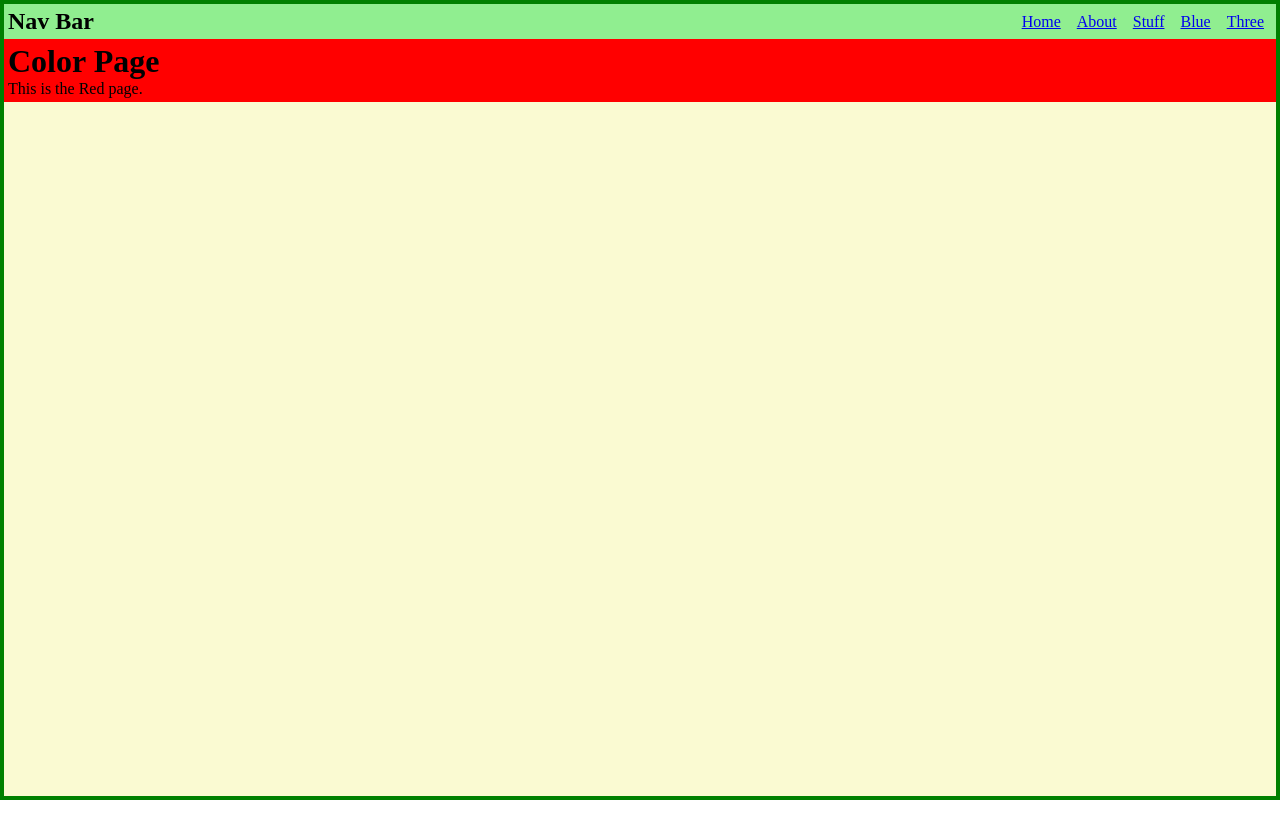
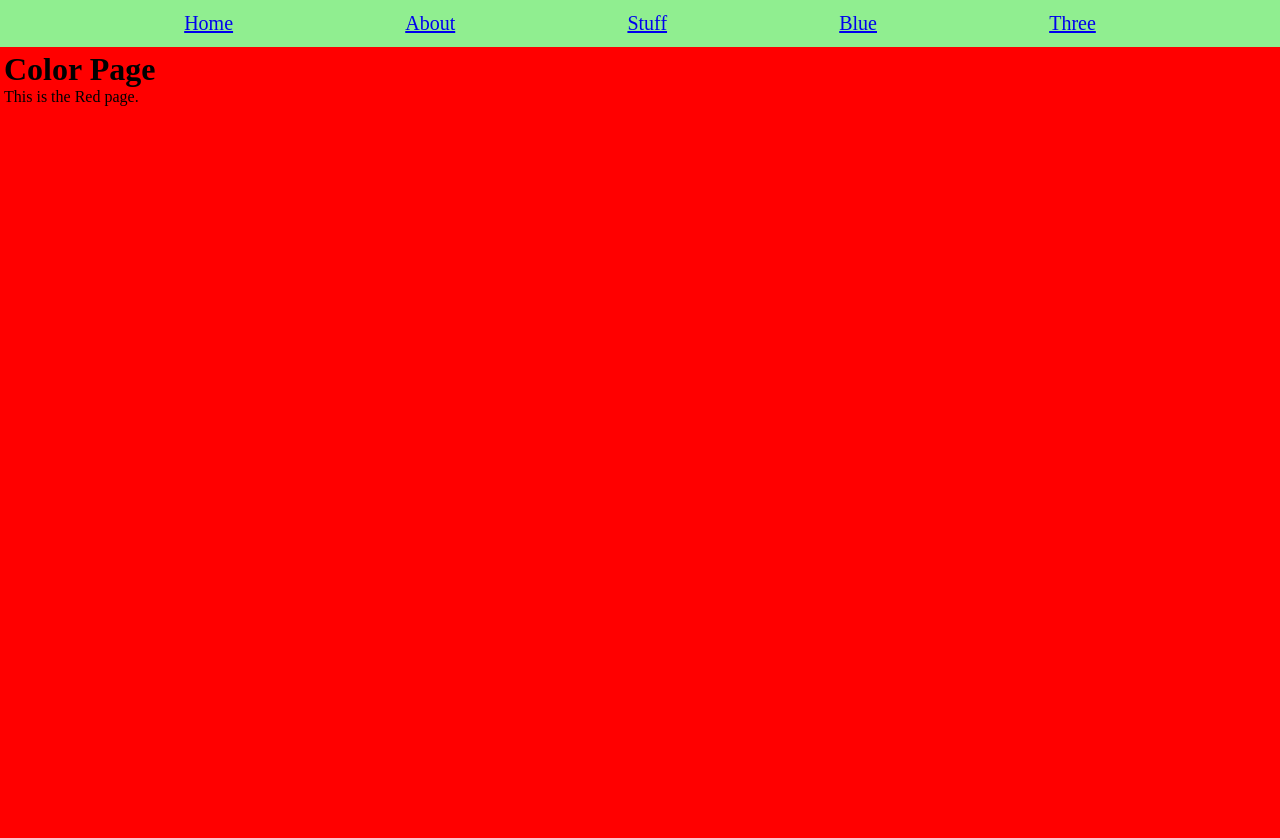
Before and after one commit to franco-ortega/demo-next-00-playground, a Next.js app: page /red in a window 1280 px wide. Shown: the top 838 px of the page. Before the commit the page ends 800 px from the top, so only its background shows below. Built offline with nearby package versions, Linux system fonts and the light colour scheme.

Commit message:
fine tune styling of Color page to fill entire height of page

```diff
--- a/components/color/Color.module.css
+++ b/components/color/Color.module.css
@@ -1,5 +1,5 @@
 .Color {
-    background-color: white;
-
-    padding: var(--general-padding);
-  }
+  background-color: white;
+  padding: var(--general-padding);
+  height: 50rem;
+}
--- a/components/layout/Layout.module.css
+++ b/components/layout/Layout.module.css
@@ -1,5 +1,3 @@
 .Layout {
-  border: .25rem solid green;
   background-color: lightgoldenrodyellow;
-  height: 100vh;
 }
--- a/components/nav/Nav.js
+++ b/components/nav/Nav.js
@@ -10,7 +10,6 @@
 
   return (
     <nav className={styles.Nav}>
-      <h2>Nav Bar</h2>
       <ul>
         <li>
           <Link href="/">
--- a/components/nav/Nav.module.css
+++ b/components/nav/Nav.module.css
@@ -1,21 +1,14 @@
-.Nav,
-.Nav ul {
-  display: flex;
-}
-
 .Nav {
   background-color: lightgreen;
-
   padding: var(--general-padding);
-
-  justify-content: space-between;
 }
 
 .Nav ul {
+  display: flex;
+  flex-direction: row;
+  align-items: center;
+  justify-content: space-evenly;
+  padding: 0.5rem;
   list-style-type: none;
-
-  padding: 0 .5rem;
-
-  align-items: center;
-  gap: 1rem;
+  font-size: 1.25rem;
 }
--- a/styles/globals.css
+++ b/styles/globals.css
@@ -1,19 +1,13 @@
 * {
   padding: 0;
+  box-sizing: border-box;
   margin: 0;
-  /* font-family: -apple-system, BlinkMacSystemFont, Segoe UI, Roboto, Oxygen,
-    Ubuntu, Cantarell, Fira Sans, Droid Sans, Helvetica Neue, sans-serif; */
-}
-
-/* a {
-  color: inherit;
-  text-decoration: none;
-} */
-
-* {
-  box-sizing: border-box;
 }
 
 :root {
- --general-padding: .25rem;
+  --general-padding: 0.25rem;
 }
+
+body {
+  background-color: lightblue;
+}
```
